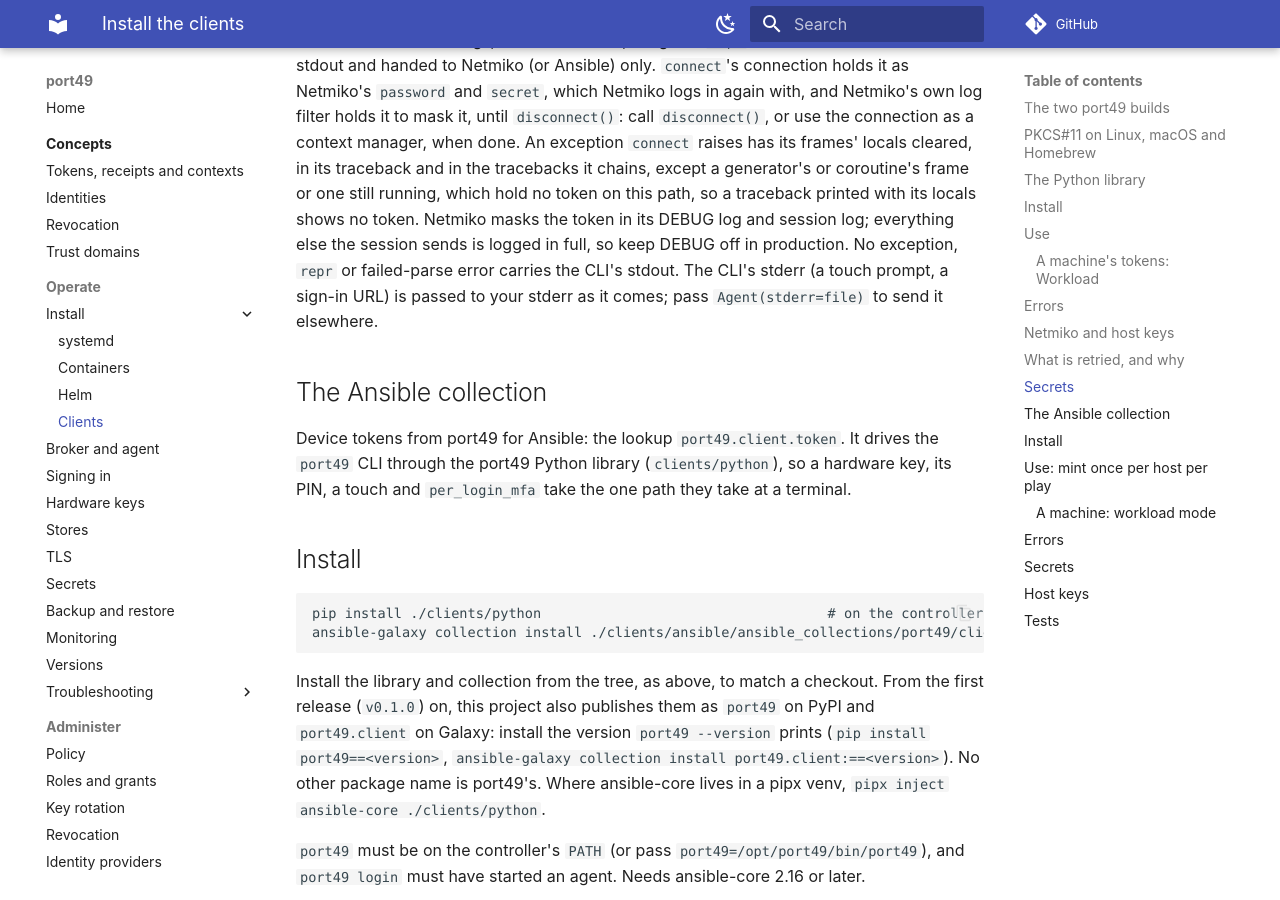
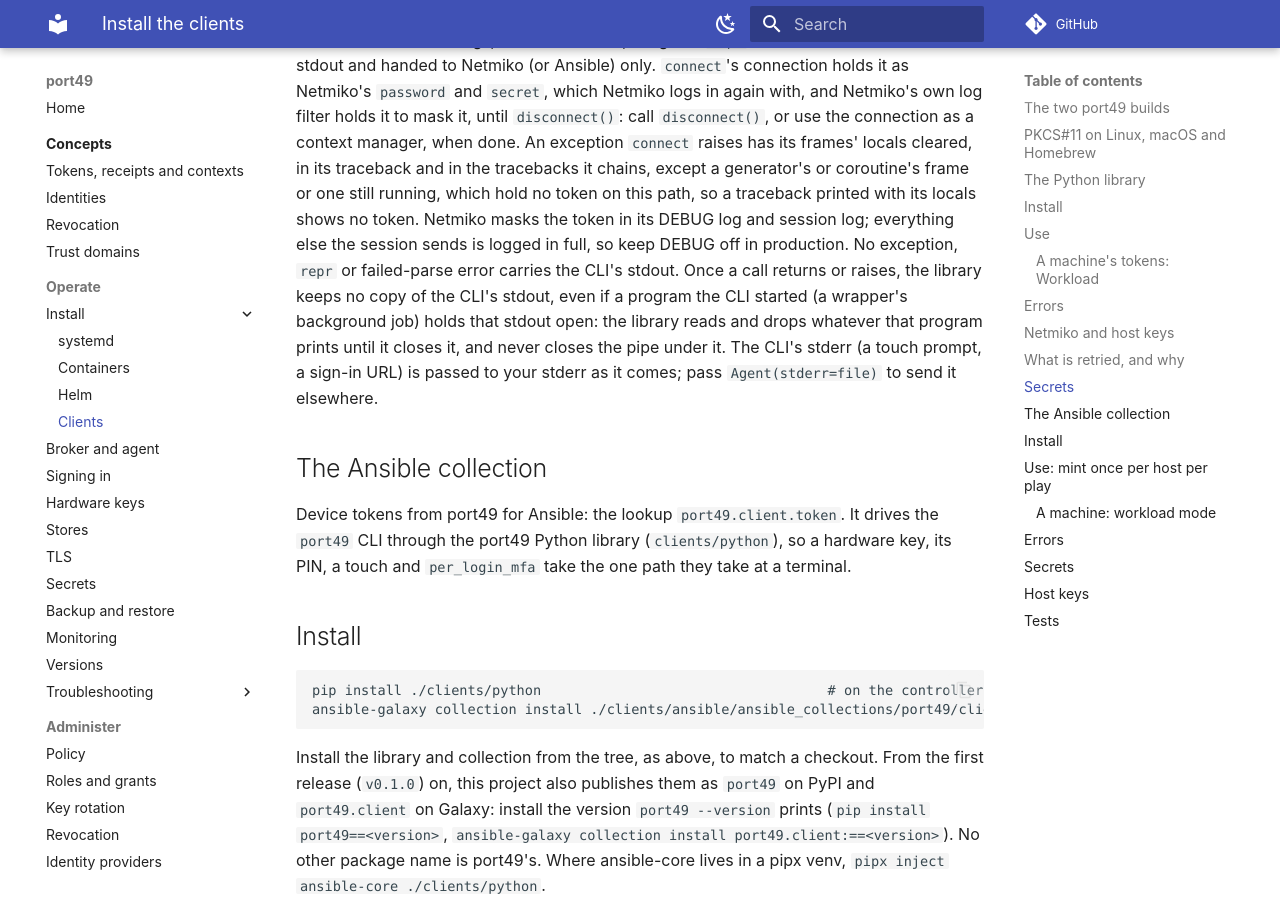
Before and after one commit to blanketfish/port49, an MkDocs documentation site: the page built from docs/site/operate/install/clients.md, in a window 1280 px wide and 900 px high, scrolled down 7332 px. Built offline with MkDocs 1.6.1 and Material for MkDocs 9.7.7, drawn with Linux system fonts in a browser that asks for light colours; comment, search, counter and statistics services are not loaded.

Commit message:
docs(python): the library keeps no copy of the CLI's stdout once a call returns (#62)
Co-Authored-By: Claude Opus 5.5 (1M context) <noreply@anthropic.com>

```diff
--- a/clients/python/README.md
+++ b/clients/python/README.md
@@ -192,5 +192,7 @@ and handed to Netmiko (or Ansible) only. `connect`'s connection holds it as Netm
 generator's or coroutine's frame or one still running, which hold no token on this path, so a traceback printed
 with its locals shows no token. Netmiko masks the token in its DEBUG log and session log; everything else the
 session sends is logged in full, so keep DEBUG off in production. No exception, `repr` or failed-parse error carries the
-CLI's stdout. The CLI's stderr (a touch prompt, a sign-in URL) is passed to your stderr as it
+CLI's stdout. Once a call returns or raises, the library keeps no copy of the CLI's stdout, even if a program the CLI
+started (a wrapper's background job) holds that stdout open: the library reads and drops whatever that program prints
+until it closes it, and never closes the pipe under it. The CLI's stderr (a touch prompt, a sign-in URL) is passed to your stderr as it
 comes; pass `Agent(stderr=file)` to send it elsewhere.
```
